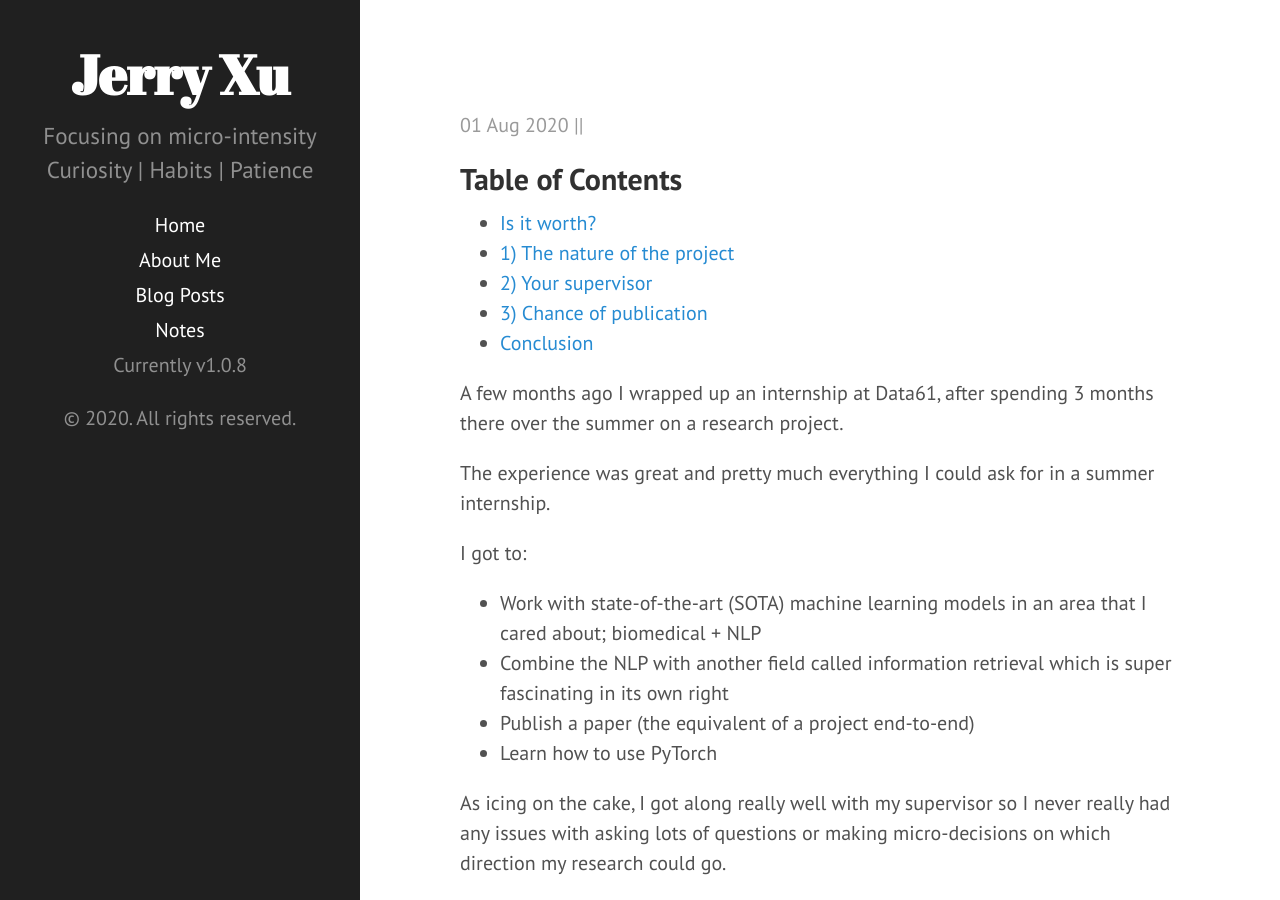
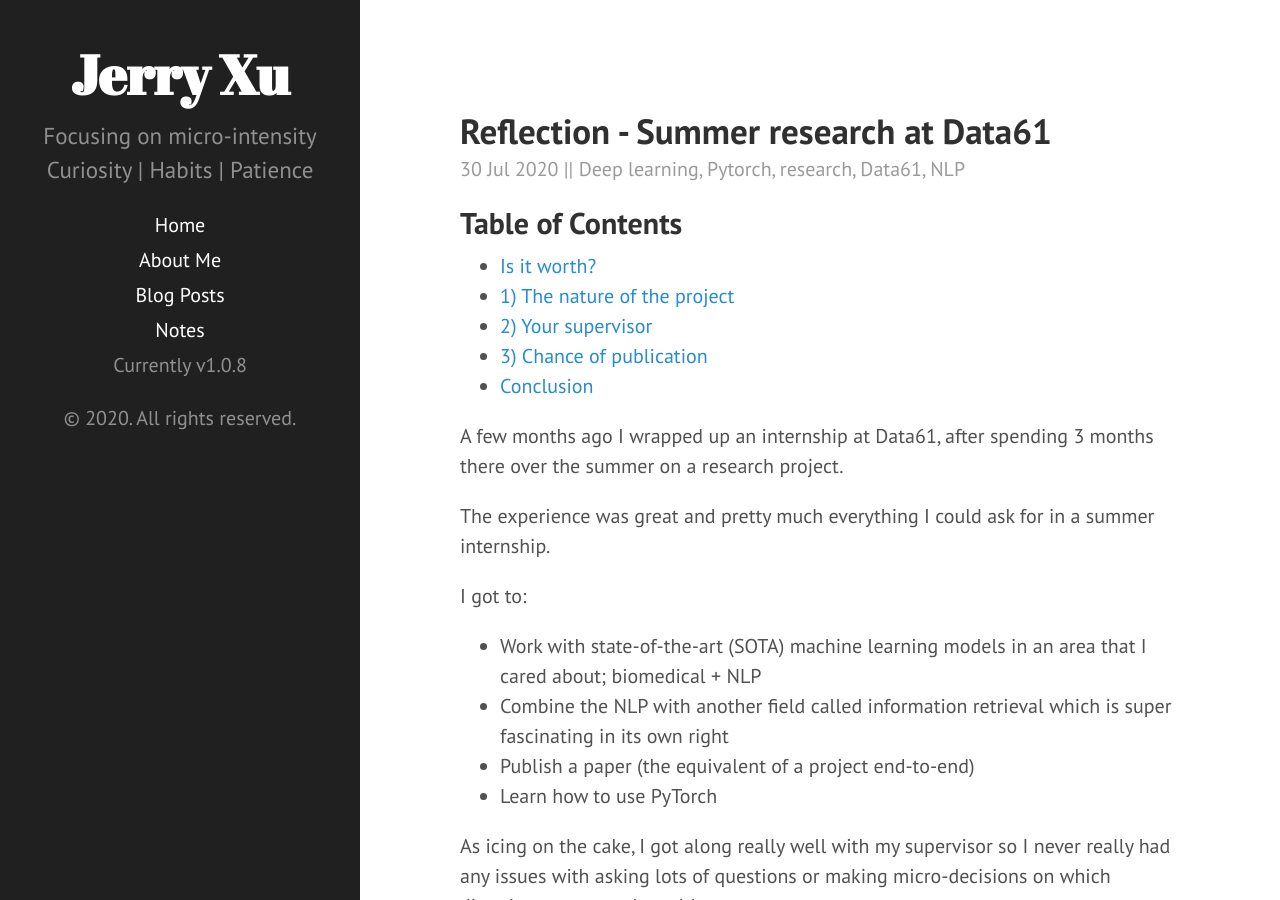
Before and after one commit to jerry-ye-xu/jerry-ye-xu.github.io, a Jekyll site: the page built from _posts/2020-7-30-reflection-summer-research.md, in a window 1280 px wide and 900 px high. Built offline with Jekyll 4.4.1, drawn with Linux system fonts in a browser that asks for light colours; our own code applies the rules of GitHub Pages for plain Markdown files.

Commit message:
remove use of colon

```diff
--- a/_posts/2020-7-30-reflection-summer-research.md
+++ b/_posts/2020-7-30-reflection-summer-research.md
@@ -1,6 +1,6 @@
 ---
 layout: post
-title: Reflection: Summer research at Data61
+title: Reflection - Summer research at Data61
 category: Practical
 categories: ['Deep learning', 'Pytorch', 'research', 'Data61', 'NLP']
 tags: ['Deep learning', 'Pytorch', 'research', 'Data61', 'NLP']
```
